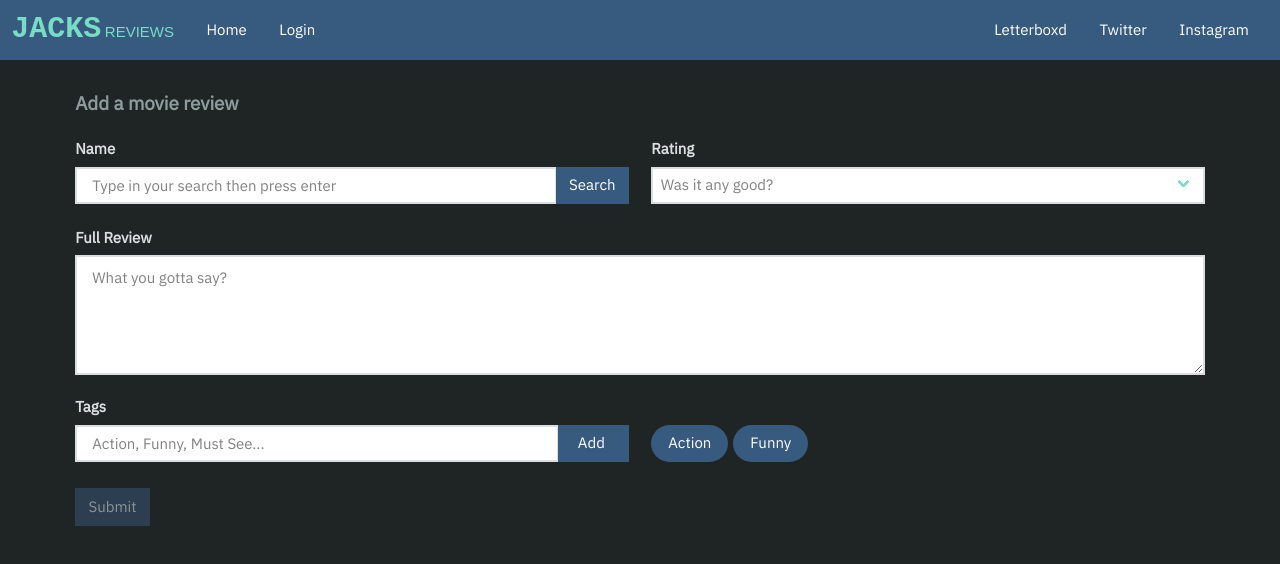
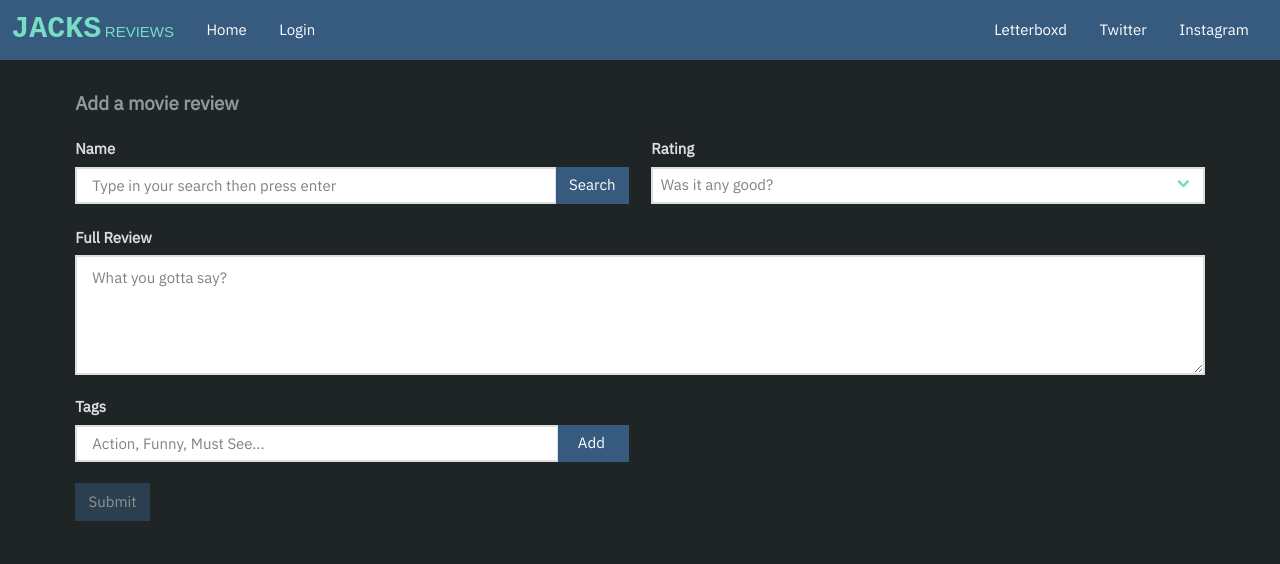
Before and after one commit to danstewart/jacks.reviews, a Vue app in the folder frontend/: page /#/add in a window 1280 px wide. Shown: the top 564 px of the page. Built offline with nearby package versions, Linux system fonts and the light colour scheme; some icons are missing; a small style sheet from the web is missing.

Commit message:
Show no default tags

```diff
--- a/frontend/src/views/Add.vue
+++ b/frontend/src/views/Add.vue
@@ -2,7 +2,7 @@
   <div class='add field'>
     <div class='column'>
       <h1 class='subtitle'><b>Add a movie review</b></h1>
-      <movie-review :defTags='["Action", "Funny"]' @submit='submit'></movie-review>
+      <movie-review :defTags='[]' @submit='submit'></movie-review>
     </div>
   </div>
 </template>
```
Also changed, not shown: 1 other file (tests, documents, lock files or other folders).
